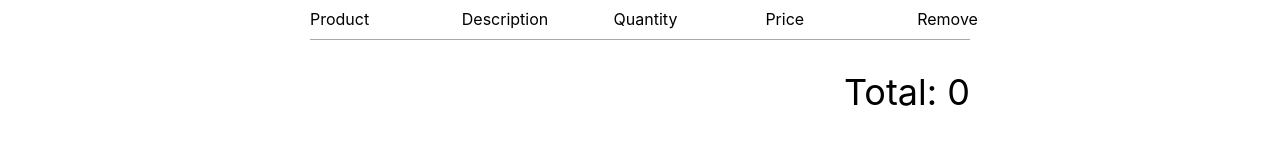
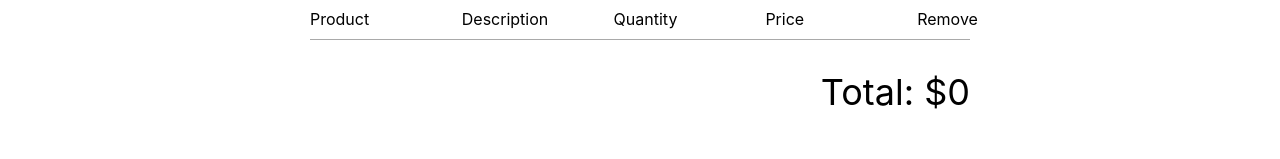
Before and after one commit to Precious2912/e-commerce-web-app, a React (Create React App) app: page /checkout in a window 1280 px wide. Shown: the part 141-300 px from the top of the page. Built offline with nearby package versions, Linux system fonts and the light colour scheme.

Commit message:
Added cart total

```diff
--- a/src/contexts/cart.context.jsx
+++ b/src/contexts/cart.context.jsx
@@ -43,12 +43,14 @@
   cartCount: 0,
   removeItemFromCart: () => {},
   clearItemFromCart: () => {},
+  cartTotal: 0,
 });
 
 export const CartProvider = ({ children }) => {
   const [isCartOpen, setIsCartOpen] = useState(false);
   const [cartItems, setCartItems] = useState([]);
   const [cartCount, setCartCount] = useState(0);
+   const [cartTotal, setCartTotal] = useState(0);
 
   useEffect(() => {
     const newCartCount = cartItems.reduce(
@@ -57,6 +59,14 @@
     );
     setCartCount(newCartCount);
   }, [cartItems]);
+
+    useEffect(() => {
+      const newCartTotal = cartItems.reduce(
+        (total, cartItem) => total + cartItem.quantity * cartItem.price,
+        0
+      );
+      setCartTotal(newCartTotal);
+    }, [cartItems]);
 
   const addItemToCart = (item) => {
     setCartItems(addCartItem(cartItems, item));
@@ -78,6 +88,7 @@
     cartCount,
     removeItemFromCart,
     clearItemFromCart,
+    cartTotal,
   };
 
   return <CartContext.Provider value={value}>{children}</CartContext.Provider>;
--- a/src/routes/checkout/checkout.component.jsx
+++ b/src/routes/checkout/checkout.component.jsx
@@ -5,7 +5,7 @@
 import "./checkout.styles.scss";
 
 const Checkout = () => {
-  const { cartItems } = useContext(CartContext);
+  const { cartItems, cartTotal } = useContext(CartContext);
 
   return (
     <div className="checkout-container">
@@ -30,7 +30,7 @@
       {cartItems.map((cartItem) => (
         <CheckoutItem key={cartItem.id} cartItem={cartItem} />
       ))}
-      <span className="total">Total: 0</span>
+      <span className="total">Total: ${cartTotal}</span>
     </div>
   );
 };
```
